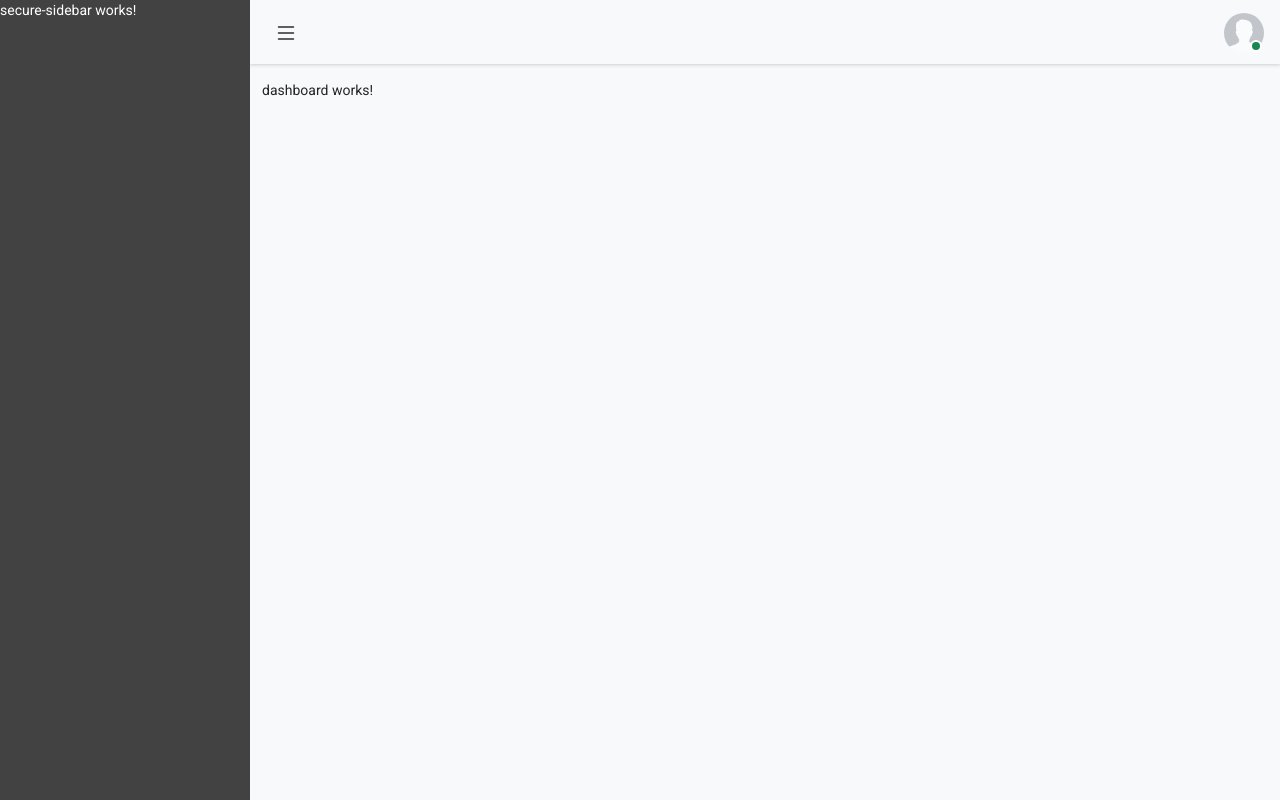
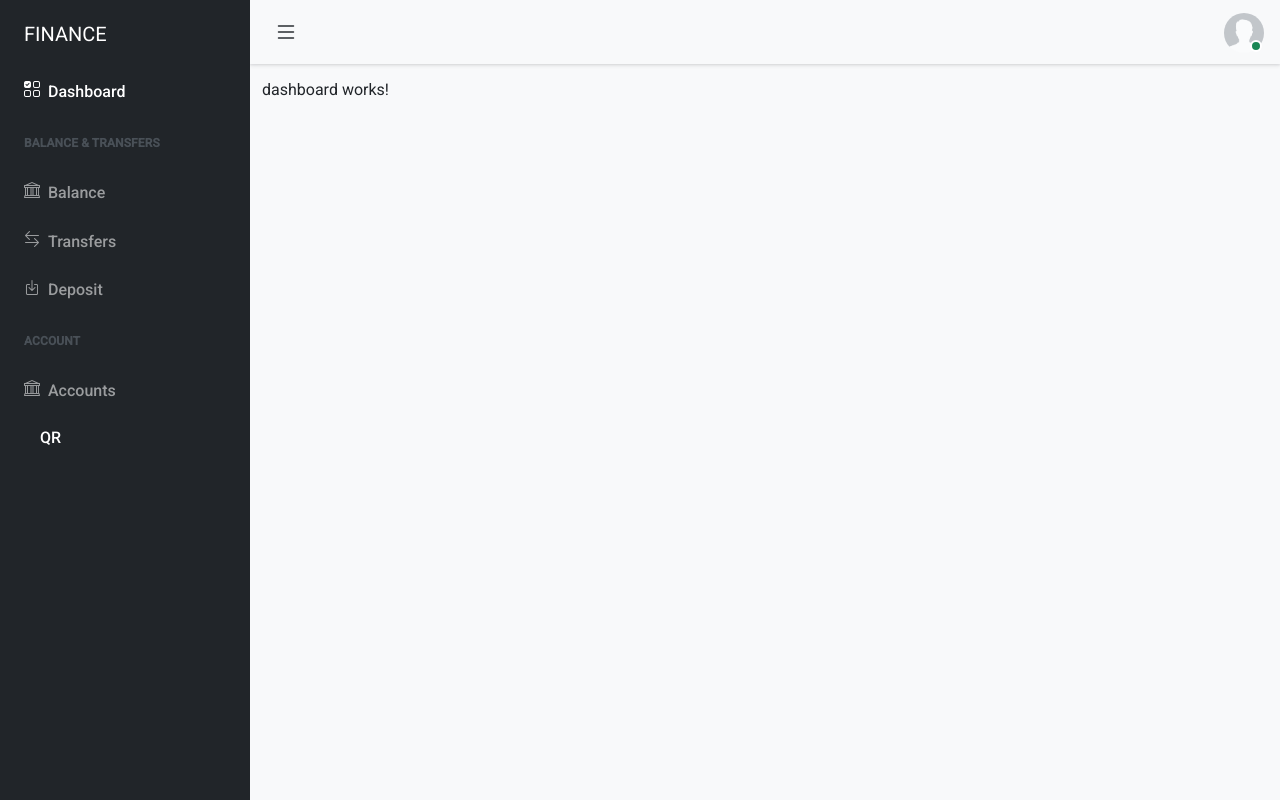
Before and after one commit to hudumadigital/finance-frontend, an Angular app: page /customer/dashboard in a window 1280 px wide. Built offline with nearby package versions, Linux system fonts and the light colour scheme.

Commit message:
modify sidebar component with links

```diff
--- a/src/app/secure/secure-sidebar/secure-sidebar.component.css
+++ b/src/app/secure/secure-sidebar/secure-sidebar.component.css
@@ -0,0 +1,29 @@
+.navbar-brand {
+  padding: 1rem 1.5rem 1.5rem;
+  margin-right: 0px;
+  display: block;
+}
+
+.navbar-vertical .navbar-nav .nav-item .nav-link {
+  padding: 0.5rem 1.5rem;
+  display: flex;
+  align-items: center;
+  font-weight: 500;
+  line-height: 1.8;
+  -webkit-transition: all 0.5s;
+  white-space: nowrap;
+  transition: all 0.5s;
+}
+
+.navbar-vertical .navbar-nav .nav-item .nav .nav-link {
+  padding: 0.5rem 2.5rem;
+}
+
+.navbar-vertical .navbar-nav .nav-item .navbar-heading {
+  color: #495057;
+  padding: 1rem 1.5rem;
+  font-size: 0.75rem;
+  text-transform: uppercase;
+  letter-spacing: 0.008rem;
+  font-weight: 700;
+}
--- a/src/app/secure/secure-sidebar/secure-sidebar.component.html
+++ b/src/app/secure/secure-sidebar/secure-sidebar.component.html
@@ -1 +1,69 @@
-<p>secure-sidebar works!</p>
+<nav class="navbar navbar-dark navbar-vertical w-100">
+  <div class="nav-scroller w-100">
+    <a class="navbar-brand">
+      FINANCE
+    </a>
+
+    <ul class="navbar-nav flex-column" id="sideNavbar">
+      <li class="nav-item">
+        <a class="nav-link active">
+          <i class="bi bi-ui-checks-grid me-2 mb-1"></i>
+          Dashboard
+        </a>
+      </li>
+
+
+      <li class="nav-item">
+        <div class="navbar-heading">
+          Balance & Transfers
+        </div>
+      </li>
+      <li class="nav-item">
+        <a class="nav-link">
+          <i class="bi bi-bank me-2 mb-1"></i>
+          Balance
+        </a>
+      </li>
+      <li class="nav-item">
+        <a class="nav-link">
+          <i class="bi bi-arrow-left-right me-2 mb-1"></i>
+          Transfers
+        </a>
+      </li>
+
+      <li class="nav-item">
+        <a class="nav-link">
+          <i class="bi bi-box-arrow-in-down me-2 mb-1"></i>
+          Deposit
+        </a>
+      </li>
+
+
+      <li class="nav-item">
+        <div class="navbar-heading">
+          Account
+        </div>
+      </li>
+      <li class="nav-item">
+        <a
+          data-bs-toggle="collapse" data-bs-target="#navPages" aria-expanded="false" aria-controls="navPages"
+          class="nav-link">
+          <i class="bi bi-bank me-2 mb-1"></i>
+          Accounts
+        </a>
+        <div
+          data-bs-parent="#sideNavbar"
+          id="navPages" class="collapse show">
+          <ul class="nav flex-column">
+            <li class="nav-item">
+              <a class="nav-link active">
+                QR
+              </a>
+            </li>
+          </ul>
+        </div>
+      </li>
+
+    </ul>
+  </div>
+</nav>
--- a/src/app/secure/secure.component.css
+++ b/src/app/secure/secure.component.css
@@ -15,7 +15,12 @@ mat-sidenav-content {
 mat-sidenav{
   width: 250px;
   padding:0;
-  border: none;
+  display: block;
+  position: fixed;
+  top: 0;
+  bottom: 0;
+  background: #212529 !important;
+  border-right: 1px solid #212529;
 }
 
 mat-toolbar {
--- a/src/styles.css
+++ b/src/styles.css
@@ -4,13 +4,17 @@
 html, body { height: 100%; }
 body { margin: 0; font-family: Roboto, "Helvetica Neue", sans-serif; }
 
-input {
-  font-size: 16px !important;
+* {
+  font-size: 16px;
 }
 
 a {
   text-decoration: none;
   background-color: transparent;
+}
+
+a:hover {
+  cursor: pointer;
 }
 
 .text-inherit {
```
